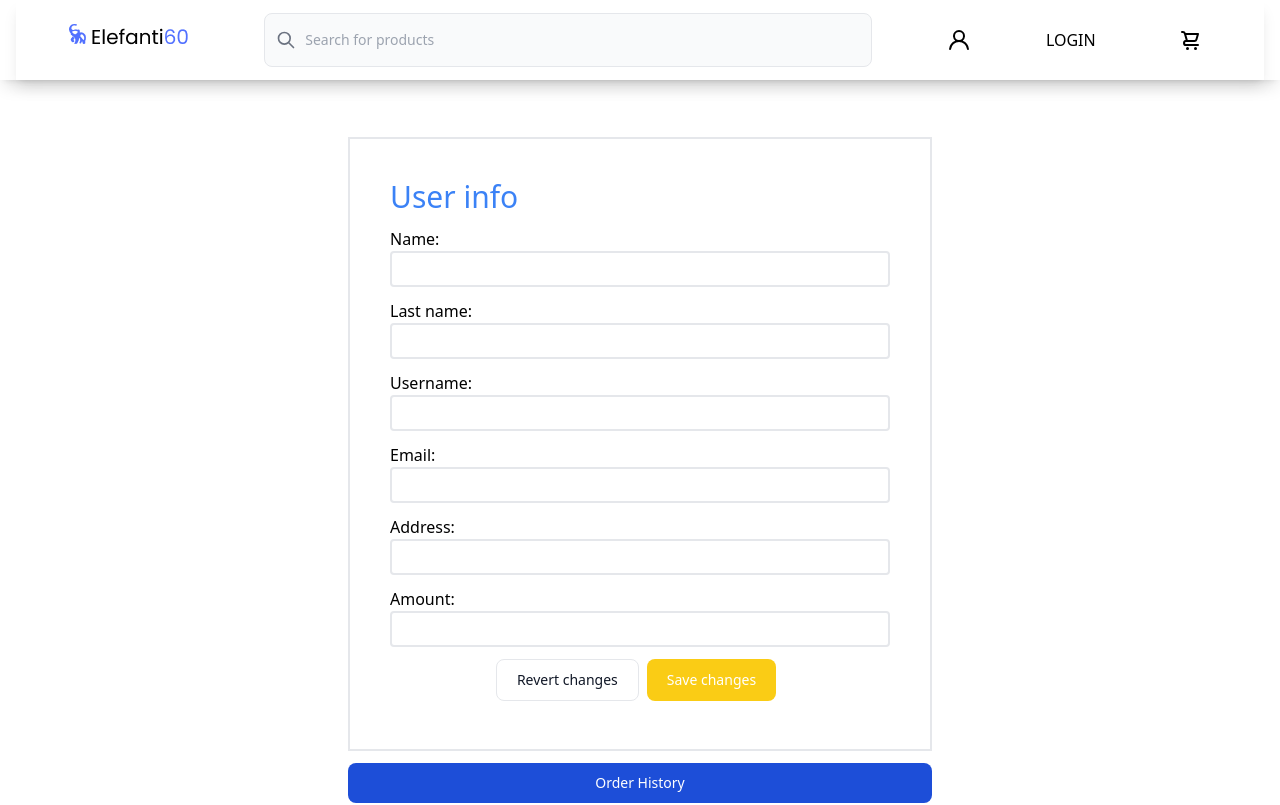
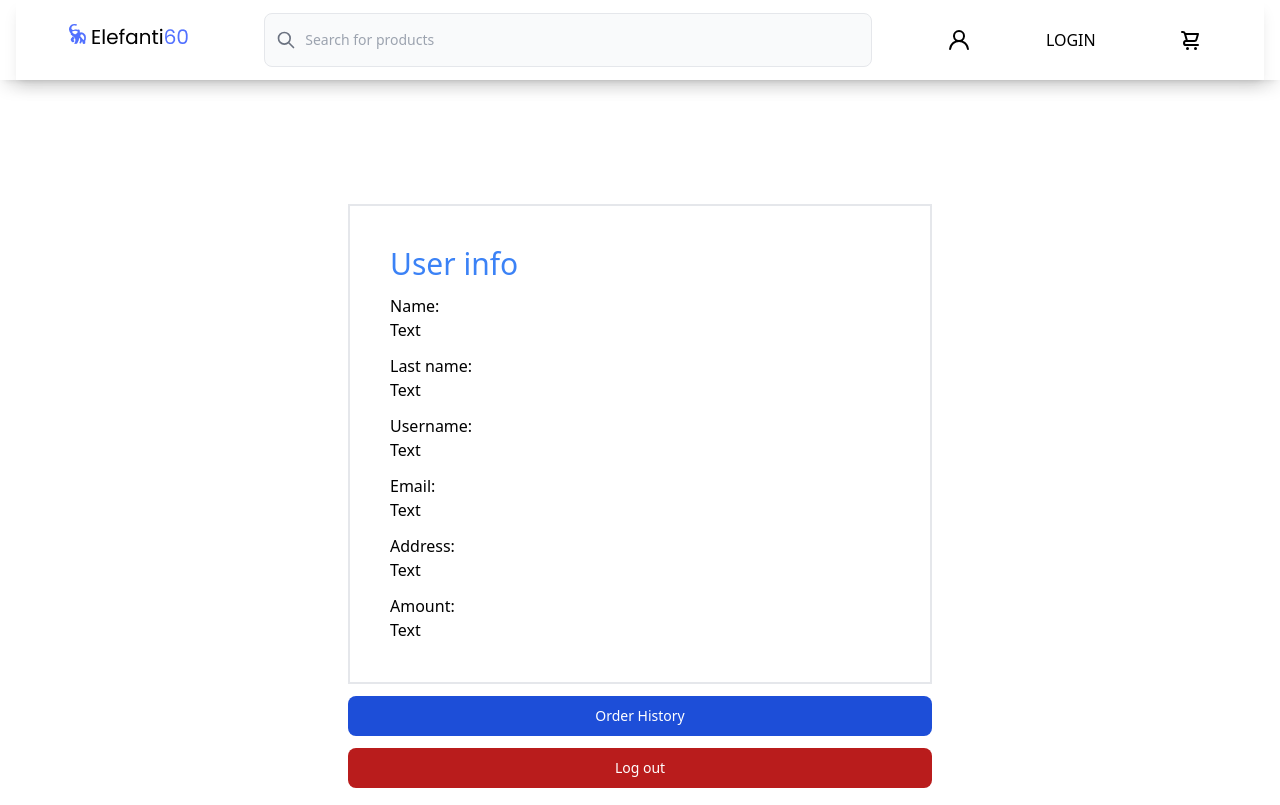
Before and after one commit to drensokoli/elefanti60_front, a Next.js app in the folder elefanti60_front/: page /userinfo in a window 1280 px wide. Shown: the top 805 px of the page. Built offline with nearby package versions, Linux system fonts and the light colour scheme; what tw-elements would draw is missing.

Commit message:
User info page updae

```diff
--- a/elefanti60_front/pages/userinfo.js
+++ b/elefanti60_front/pages/userinfo.js
@@ -9,7 +9,7 @@ export default function UserInfoScreen() {
     return (
         <Layout title="User Info">
             <div className='flex flex-col justify-center items-center gap-4 h-screen mb-5'>
-                <div className=" flex flex-col w-fitp-10 gap-3 h-fit">
+                <div className=" flex flex-col w-fit gap-3 h-fit">
                     <div className=" flex flex-col w-fit border-2 p-10 gap-3 h-fit">
                         <div className='flex flex-row justify-between'>
                             <h1 className='text-3xl text-left text-blue-500 '>User info</h1>
@@ -17,32 +17,29 @@ export default function UserInfoScreen() {
 
                         <div>
                             <h1 className=''>Name:</h1>
-                            <input className='h-9 sm:w-[500px] w-[250px] border-2 rounded' type="text" name="" id="" />
+                            <h5 className='w-[200px] sm:w-[500px]'>Text</h5>
                         </div>
                         <div>
                             <h1 className=''>Last name:</h1>
-                            <input className='h-9 sm:w-[500px] w-[250px] border-2 rounded' type="text" name="" id="" />
+                            <h5 className='w-[200px] sm:w-[500px]'>Text</h5>
                         </div>
                         <div>
                             <h1 className=''>Username:</h1>
-                            <input className='h-9 sm:w-[500px] w-[250px] border-2 rounded' type="text" name="" id="" />
+                            <h5 className='w-[200px] sm:w-[500px]'>Text</h5>
                         </div>
                         <div>
                             <h1 className=''>Email:</h1>
-                            <input className='h-9 sm:w-[500px] w-[250px] border-2 rounded' type="text" name="" id="" />
+                            <h5 className='w-[200px] sm:w-[500px]'>Text</h5>
                         </div>
                         <div>
                             <h1 className=''>Address:</h1>
-                            <input className='h-9 sm:w-[500px] w-[250px] border-2 rounded' type="text" name="" id="" />
+                            <h5 className='w-[200px] sm:w-[500px]'>Text</h5>
                         </div>
                         <div>
                             <h1 className=''>Amount:</h1>
-                            <input className='h-9 sm:w-[500px] w-[250px] border-2 rounded' type="text" name="" id="" />
+                            <h5 className='w-[200px] sm:w-[500px]'>Text</h5>
                         </div>
-                        <div className='flex md:flex-row flex-col justify-center'>
-                            <button type="button" class="py-2.5 px-5 mr-2 mb-2 text-sm font-medium text-gray-900 focus:outline-none bg-white rounded-lg border border-gray-200 hover:bg-gray-100 hover:text-blue-700 focus:z-10 focus:ring-4 focus:ring-gray-200">Revert changes</button>
-                            <button type="button" class="focus:outline-none text-white bg-yellow-400 hover:bg-yellow-500 focus:ring-4 focus:ring-yellow-300 font-medium rounded-lg text-sm px-5 py-2.5 mr-2 mb-2 dark:focus:ring-yellow-900">Save changes</button>
-                        </div>                </div>
+                    </div>
 
 
                     <Link href="/orders">
```
